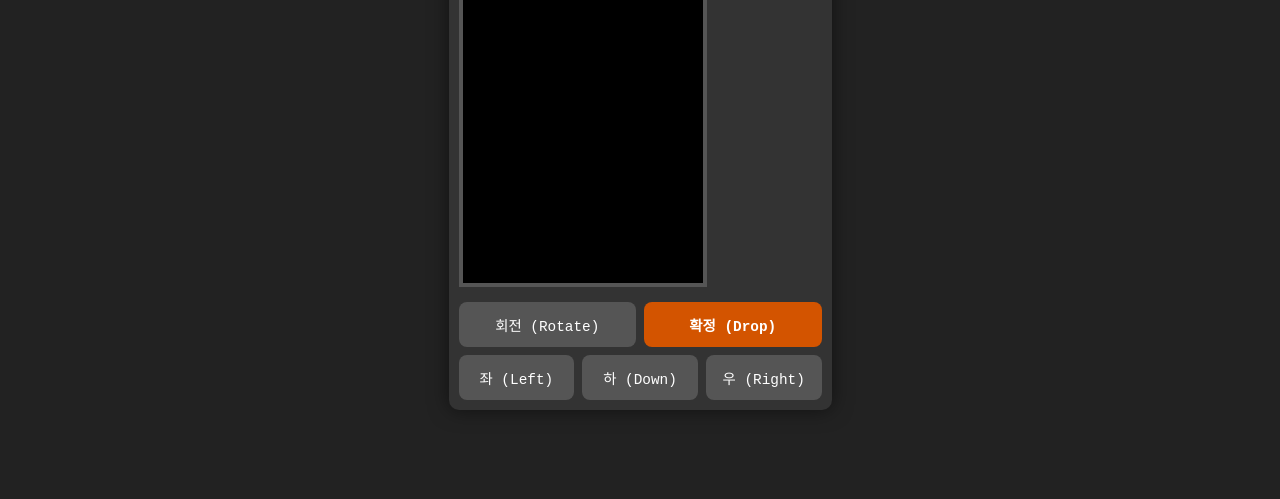
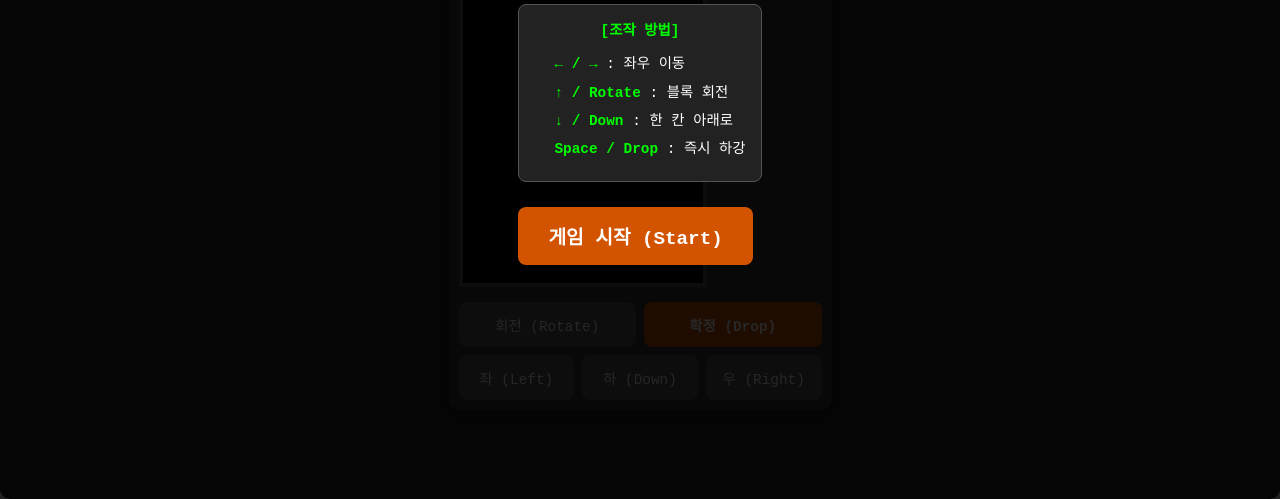
Before and after one commit to polebear0316/edu, a plain HTML site: page index.html in a window 1280 px wide. Shown: the part 301-800 px from the top of the page. Drawn offline with Linux system fonts and the light colour scheme.

Commit message:
Initial commit: Tetris game

```diff
--- a/index.html
+++ b/index.html
@@ -8,6 +8,23 @@
 </head>
 <body>
     <div class="game-container">
+        <!-- 시작 메뉴 오버레이 -->
+        <div id="start-menu" class="overlay">
+            <div class="menu-content">
+                <h1>심플 무지개 테트리스</h1>
+                <div class="instructions">
+                    <p><strong>[조작 방법]</strong></p>
+                    <ul>
+                        <li><strong>← / →</strong> : 좌우 이동</li>
+                        <li><strong>↑ / Rotate</strong> : 블록 회전</li>
+                        <li><strong>↓ / Down</strong> : 한 칸 아래로</li>
+                        <li><strong>Space / Drop</strong> : 즉시 하강</li>
+                    </ul>
+                </div>
+                <button id="btn-start" class="btn btn-primary btn-large">게임 시작 (Start)</button>
+            </div>
+        </div>
+
         <div class="main-layout">
             <div class="board-container">
                 <canvas id="game-board" width="300" height="600"></canvas>
--- a/script.js
+++ b/script.js
@@ -3,6 +3,8 @@ const ctx = canvas.getContext('2d');
 const nextCanvas = document.getElementById('next-block');
 const nextCtx = nextCanvas.getContext('2d');
 const scoreElement = document.getElementById('score');
+const startMenu = document.getElementById('start-menu');
+const btnStart = document.getElementById('btn-start');
 
 const ROW = 20;
 const COL = 10;
@@ -36,21 +38,20 @@ let score = 0;
 let currentPiece = null;
 let nextPiece = null;
 let gameLoop = null;
+let isGameRunning = false;
 
 function resize() {
     const windowWidth = window.innerWidth;
     const windowHeight = window.innerHeight;
 
-    // 계산 로직: 화면 높이의 약 70% 정도를 게임판이 차지하게 함
-    // 또는 너비의 일정 비율 중 작은 값을 선택
     const maxWidth = windowWidth * 0.9;
     const maxHeight = windowHeight * 0.6;
 
-    const sizeByWidth = Math.floor(maxWidth / (COL + 5)); // 사이드 패널 포함 고려
+    const sizeByWidth = Math.floor(maxWidth / (COL + 5));
     const sizeByHeight = Math.floor(maxHeight / ROW);
 
-    BLOCK_SIZE = Math.min(sizeByWidth, sizeByHeight, 30); // 최대 30px
-    if (BLOCK_SIZE < 15) BLOCK_SIZE = 15; // 최소 크기 보장
+    BLOCK_SIZE = Math.min(sizeByWidth, sizeByHeight, 30);
+    if (BLOCK_SIZE < 15) BLOCK_SIZE = 15;
 
     NEXT_BLOCK_SIZE = Math.floor(BLOCK_SIZE * 0.8);
 
@@ -89,7 +90,6 @@ function drawBlock(ctx, x, y, colorIndex, size) {
 function drawBoard() {
     if (!ctx) return;
     ctx.clearRect(0, 0, canvas.width, canvas.height);
-    // 보드 그리기
     for (let r = 0; r < ROW; r++) {
         for (let c = 0; c < COL; c++) {
             if (board[r][c]) {
@@ -97,7 +97,6 @@ function drawBoard() {
             }
         }
     }
-    // 현재 블록 그리기
     if (currentPiece) {
         currentPiece.shape.forEach((row, r) => {
             row.forEach((value, c) => {
@@ -160,7 +159,7 @@ function clearLines() {
             board.splice(r, 1);
             board.unshift(Array(COL).fill(0));
             linesCleared++;
-            r++; // 다시 검사
+            r++;
         }
     }
     if (linesCleared > 0) {
@@ -186,6 +185,7 @@ function move(dir) {
 }
 
 function drop() {
+    if (!isGameRunning) return;
     if (!collide(currentPiece, 0, 1)) {
         currentPiece.y++;
     } else {
@@ -195,28 +195,36 @@ function drop() {
         nextPiece = createPiece();
         drawNextPiece();
         if (collide(currentPiece, 0, 0)) {
-            alert('게임 오버! 점수: ' + score);
-            board = Array.from({ length: ROW }, () => Array(COL).fill(0));
-            score = 0;
-            scoreElement.innerText = score;
+            gameOver();
         }
     }
     drawBoard();
 }
 
+function gameOver() {
+    isGameRunning = false;
+    if (gameLoop) clearInterval(gameLoop);
+    alert('게임 오버! 점수: ' + score);
+
+    board = Array.from({ length: ROW }, () => Array(COL).fill(0));
+    score = 0;
+    scoreElement.innerText = score;
+    startMenu.classList.remove('hidden');
+}
+
 function hardDrop() {
+    if (!isGameRunning) return;
     while (!collide(currentPiece, 0, 1)) {
         currentPiece.y++;
     }
     drop();
 }
 
-// 이벤트 리스너 - Touch/Click 통합 대응
 const addBtnListener = (id, action) => {
     const btn = document.getElementById(id);
     btn.addEventListener('pointerdown', (e) => {
         e.preventDefault();
-        action();
+        if (isGameRunning) action();
     });
 };
 
@@ -226,21 +234,26 @@ addBtnListener('btn-down', drop);
 addBtnListener('btn-rotate', rotate);
 addBtnListener('btn-drop', hardDrop);
 
-// 키보드 지원
+btnStart.addEventListener('click', () => {
+    startMenu.classList.add('hidden');
+    start();
+});
+
 document.addEventListener('keydown', (e) => {
+    if (!isGameRunning) return;
     if (e.key === 'ArrowLeft') move(-1);
     if (e.key === 'ArrowRight') move(1);
     if (e.key === 'ArrowDown') drop();
     if (e.key === 'ArrowUp') rotate();
     if (e.key === ' ') {
-        e.preventDefault(); // Space scrolling 방지
+        e.preventDefault();
         hardDrop();
     }
 });
 
-// 초기화
 function start() {
     resize();
+    isGameRunning = true;
     currentPiece = createPiece();
     nextPiece = createPiece();
     drawNextPiece();
@@ -249,4 +262,4 @@ function start() {
     drawBoard();
 }
 
-start();
+resize();
--- a/style.css
+++ b/style.css
@@ -124,6 +124,76 @@ h3 {
     background-color: #e67e22;
 }
 
+/* 메뉴 오버레이 스타일 */
+.overlay {
+    position: absolute;
+    top: 0;
+    left: 0;
+    width: 100%;
+    height: 100%;
+    background-color: rgba(0, 0, 0, 0.85);
+    display: flex;
+    justify-content: center;
+    align-items: center;
+    z-index: 100;
+    border-radius: 10px;
+}
+
+.menu-content {
+    text-align: center;
+    padding: 20px;
+    max-width: 90%;
+}
+
+.menu-content h1 {
+    font-size: 1.5rem;
+    color: #ff00ff; /* 무지개 느낌의 첫 색상 */
+    margin-bottom: 20px;
+    text-shadow: 2px 2px 4px rgba(0,0,0,0.5);
+}
+
+.instructions {
+    background-color: #222;
+    padding: 15px;
+    border-radius: 8px;
+    margin-bottom: 25px;
+    text-align: left;
+    font-size: 0.9rem;
+    line-height: 1.6;
+    border: 1px solid var(--border-color);
+}
+
+.instructions p {
+    margin: 0 0 10px 0;
+    color: var(--accent-color);
+    text-align: center;
+}
+
+.instructions ul {
+    margin: 0;
+    padding-left: 20px;
+    list-style-type: none;
+}
+
+.instructions li {
+    margin-bottom: 5px;
+}
+
+.instructions strong {
+    color: #0f0;
+}
+
+.btn-large {
+    padding: 15px 30px;
+    font-size: 1.2rem;
+    width: auto;
+    min-width: 200px;
+}
+
+.hidden {
+    display: none !important;
+}
+
 /* 모바일 레이아웃 최적화 */
 @media (max-width: 500px) {
     .game-container {
```
